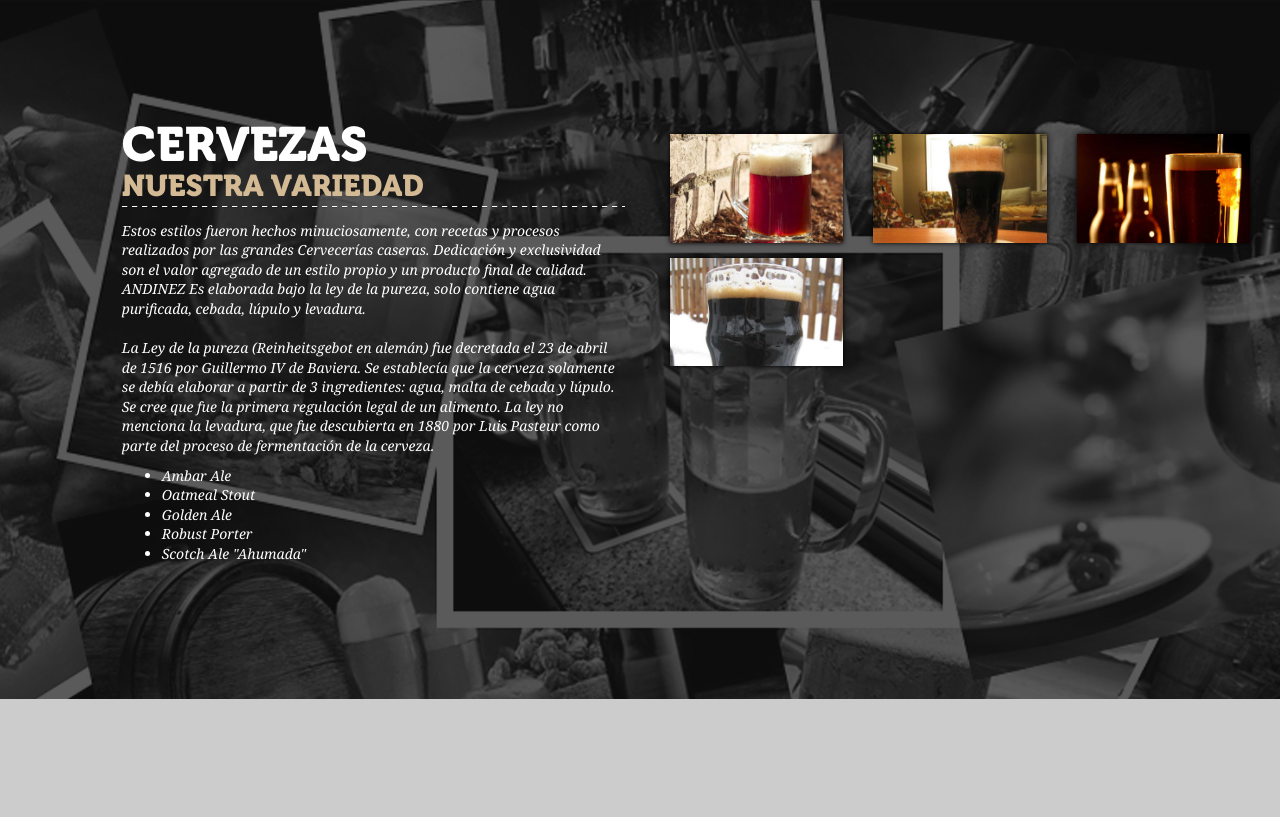
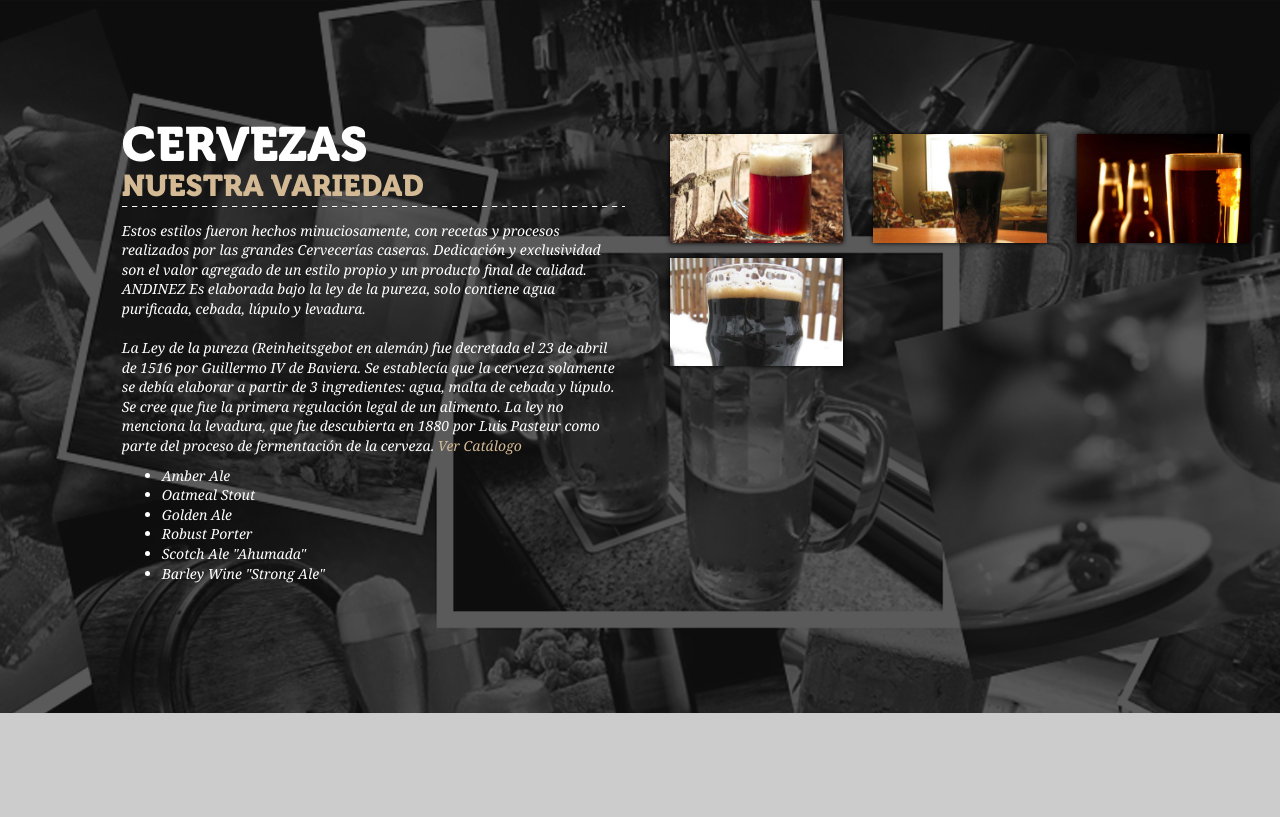
Before and after one commit to sebfrab/andinez, a PHP site: page / in a window 1280 px wide. Shown: the part 1295-2112 px from the top of the page. Run offline with PHP 8.4, Linux system fonts and the light colour scheme.

Commit message:
ajuste de catalogo

```diff
--- a/index.php
+++ b/index.php
@@ -163,15 +163,16 @@
                                     legal de un alimento. La ley no menciona la
                                     levadura, que fue descubierta en 1880 por
                                     Luis Pasteur como parte del proceso de
-                                    fermentación de la cerveza.
+                                    fermentación de la cerveza. <a target="_blank" style="color:#d4ba94;" href="./document./Catalogo.pdf">Ver Catálogo</a>
                                 </p>
 
                                 <ul>
-                                    <li>Ambar Ale</li>
+                                    <li>Amber Ale</li>
                                     <li>Oatmeal Stout</li>
                                     <li>Golden Ale</li>
                                     <li>Robust Porter</li>
                                     <li>Scotch Ale "Ahumada"</li>
+                                    <li>Barley Wine "Strong Ale"</li>
                                 </ul>
                         </div>
                         <div id="tipos" class="col-lg-6 col-md-6 col-sm-6 hidden-xs">
```
Also changed, not shown: images/logoNegro_ajustado.jpg (added), images/temp-bg-small.png (added), 2 other files.
